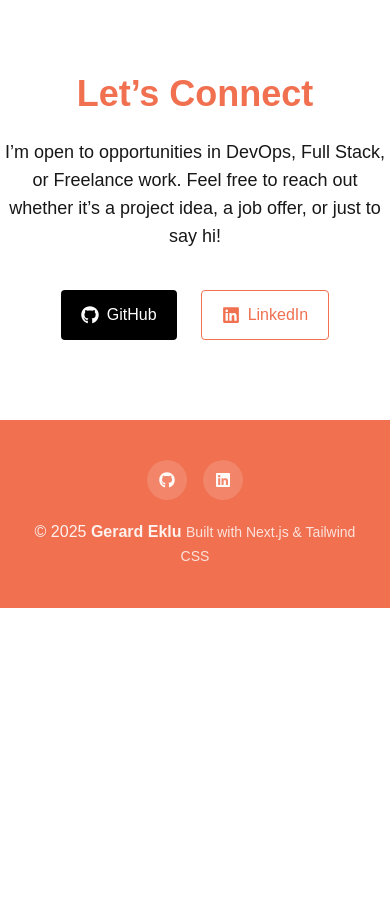
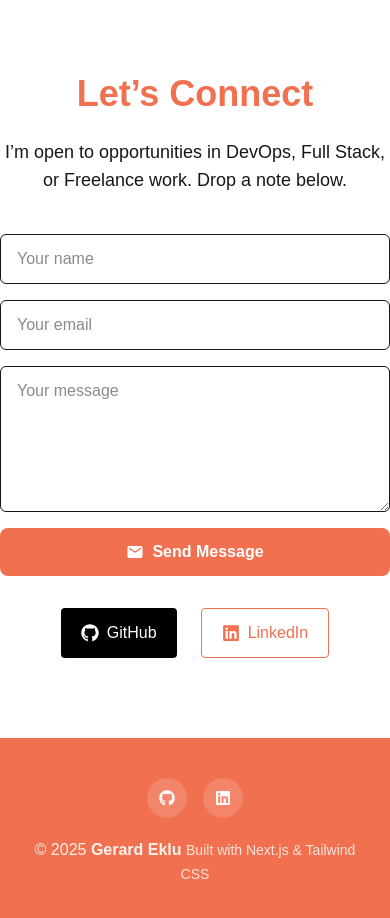
Before and after one commit to gerardinhoo/gerard-portfolio, a Next.js app: page / in a window 390 px wide. Shown: the part 5700-6618 px from the top of the page. Before the commit the page ends 6308 px from the top, so only its background shows below. Built offline with nearby package versions, Linux system fonts and the light colour scheme.

Commit message:
Rework on the email sending using Resend

```diff
--- /dev/null
+++ b/app/api/contact/route.ts
@@ -0,0 +1,60 @@
+import { NextResponse } from 'next/server';
+import { Resend } from 'resend';
+
+const resend = new Resend(process.env.RESEND_API_KEY);
+
+// very light validation
+function isEmail(x: string) {
+  return /^[^\s@]+@[^\s@]+\.[^\s@]+$/.test(x);
+}
+
+export async function POST(req: Request) {
+  try {
+    const {
+      name = '',
+      email = '',
+      message = '',
+      website = '',
+    } = await req.json();
+
+    // honeypot: bots often fill hidden "website"
+    if (website) return NextResponse.json({ ok: true });
+
+    if (!isEmail(email) || !message.trim()) {
+      return NextResponse.json({ error: 'Invalid input' }, { status: 400 });
+    }
+
+    const from =
+      process.env.CONTACT_FROM_EMAIL || 'Portfolio <onboarding@resend.dev>';
+    const to = process.env.CONTACT_TO_EMAIL || 'eklugerard018@gmail.com';
+
+    await resend.emails.send({
+      from: process.env.CONTACT_FROM_EMAIL!,
+      to: process.env.CONTACT_TO_EMAIL!,
+      replyTo: email,
+      subject: `Portfolio message from ${name || 'Visitor'}`,
+      html: `
+        <div style="font-family:system-ui,Segoe UI,Roboto,Helvetica,Arial,sans-serif;line-height:1.5">
+          <h2 style="margin:0 0 12px">New message from your portfolio</h2>
+          <p><strong>Name:</strong> ${name || '—'}</p>
+          <p><strong>Email:</strong> ${email}</p>
+          <hr style="border:none;height:1px;background:#eee;margin:16px 0" />
+          <pre style="white-space:pre-wrap;font:inherit">${message}</pre>
+        </div>
+      `,
+      text: `From: ${name || 'Visitor'} <${email}>\n\n${message}`,
+    });
+
+    await resend.emails.send({
+      from: 'Portfolio <contact@gerardeklu.dev>',
+      to: email, // visitor
+      subject: 'Thanks for reaching out!',
+      html: `Got your message — I’ll reply soon.`,
+    });
+
+    return NextResponse.json({ ok: true });
+  } catch (err) {
+    console.error('contact api error', err);
+    return NextResponse.json({ error: 'Email failed' }, { status: 500 });
+  }
+}
--- a/app/components/Contact.tsx
+++ b/app/components/Contact.tsx
@@ -1,45 +1,124 @@
+'use client';
+
+import { useState } from 'react';
 import { FaGithub, FaLinkedin } from 'react-icons/fa';
 import { MdEmail } from 'react-icons/md';
 
 export default function Contact() {
+  const [loading, setLoading] = useState(false);
+  const [status, setStatus] = useState<null | 'ok' | 'err'>(null);
+
+  async function onSubmit(e: React.FormEvent<HTMLFormElement>) {
+    e.preventDefault();
+    setLoading(true);
+    setStatus(null);
+    const form = e.currentTarget;
+    const data = {
+      name: (form.elements.namedItem('name') as HTMLInputElement)?.value,
+      email: (form.elements.namedItem('email') as HTMLInputElement)?.value,
+      message: (form.elements.namedItem('message') as HTMLTextAreaElement)
+        ?.value,
+      // honeypot:
+      website: (form.elements.namedItem('website') as HTMLInputElement)?.value,
+    };
+
+    const res = await fetch('/api/contact', {
+      method: 'POST',
+      headers: { 'Content-Type': 'application/json' },
+      body: JSON.stringify(data),
+    });
+
+    setLoading(false);
+    setStatus(res.ok ? 'ok' : 'err');
+    if (res.ok) (form as HTMLFormElement).reset();
+  }
+
   return (
     <section id='contact' className='py-20 bg-white'>
       <div className='max-w-3xl mx-auto text-center'>
         <h2 className='text-4xl font-bold mb-6 text-[#F07050]'>
           Let’s Connect
         </h2>
-
         <p className='text-lg mb-10'>
           I’m open to opportunities in DevOps, Full Stack, or Freelance work.
-          Feel free to reach out whether it’s a project idea, a job offer, or
-          just to say hi!
+          Drop a note below.
         </p>
 
-        <div className='flex justify-center gap-6 flex-wrap'>
-          {/* <a
-            href='mailto:eklugerard018@gmail.com'
-            className='flex items-center gap-2 px-5 py-3 bg-[#F07050] text-white rounded hover:bg-orange-600 transition'
-            aria-label='Email Gerard'
+        {/* Contact form */}
+        <form
+          onSubmit={onSubmit}
+          className='grid gap-4 text-left max-w-xl mx-auto mb-8'
+        >
+          {/* honeypot (hidden) */}
+          <input
+            type='text'
+            name='website'
+            className='hidden'
+            tabIndex={-1}
+            autoComplete='off'
+          />
+
+          <div className='grid md:grid-cols-2 gap-4'>
+            <input
+              name='name'
+              placeholder='Your name'
+              className='w-full rounded-md border px-4 py-3'
+            />
+            <input
+              name='email'
+              type='email'
+              required
+              placeholder='Your email'
+              className='w-full rounded-md border px-4 py-3'
+            />
+          </div>
+
+          <textarea
+            name='message'
+            required
+            rows={5}
+            placeholder='Your message'
+            className='w-full rounded-md border px-4 py-3'
+          />
+
+          <button
+            type='submit'
+            disabled={loading}
+            className='inline-flex items-center justify-center gap-2 px-6 py-3 rounded-lg bg-[#F07050] text-white font-semibold hover:brightness-110 disabled:opacity-60'
+            aria-label='Send message'
           >
-            <MdEmail size={18} /> Email Me
-          </a> */}
+            <MdEmail size={18} />
+            {loading ? 'Sending…' : 'Send Message'}
+          </button>
 
+          {status === 'ok' && (
+            <p className='text-green-600 mt-2'>
+              Thanks! Your message was sent.
+            </p>
+          )}
+          {status === 'err' && (
+            <p className='text-red-600 mt-2'>
+              Something went wrong. Please try again.
+            </p>
+          )}
+        </form>
+
+        {/* Socials */}
+        <div className='flex justify-center gap-6'>
           <a
             href='https://github.com/gerardinhoo'
             target='_blank'
             rel='noopener noreferrer'
-            className='flex items-center gap-2 px-5 py-3 bg-black text-white rounded hover:bg-gray-800 transition'
-            aria-label='GitHub profile'
+            className='flex items-center gap-2 px-5 py-3 bg-black text-white rounded hover:bg-gray-800'
           >
+            <svg aria-hidden='true' className='hidden' />
             <FaGithub size={18} /> GitHub
           </a>
-
           <a
             href='https://linkedin.com/in/gerard-eklu-270422151/'
             target='_blank'
             rel='noopener noreferrer'
-            className='flex items-center gap-2 px-5 py-3 border border-[#F07050] text-[#F07050] rounded hover:bg-[#F07050] hover:text-white transition'
-            aria-label='LinkedIn profile'
+            className='flex items-center gap-2 px-5 py-3 border border-[#F07050] text-[#F07050] rounded hover:bg-[#F07050] hover:text-white'
           >
             <FaLinkedin size={18} /> LinkedIn
           </a>
--- a/package.json
+++ b/package.json
@@ -16,6 +16,7 @@
     "react-dom": "19.1.0",
     "react-icons": "^5.5.0",
     "react-tsparticles": "^2.12.2",
+    "resend": "^6.0.1",
     "tsparticles": "^3.9.1",
     "tsparticles-slim": "^2.12.0"
   },
```
Also changed, not shown: 2 other files (tests, documents, lock files or other folders).
